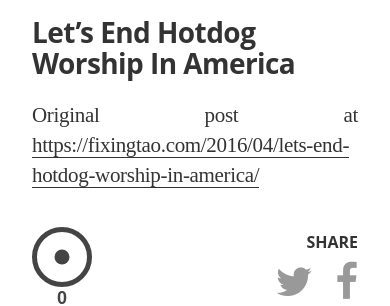
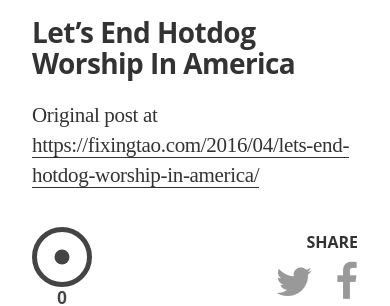
Before and after one commit to voteliquid/blog, a Jekyll site: the page built from _posts/2017-04-11-lets-end-hotdog-worship-in-america.md, in a window 390 px wide. Shown: the part 136-442 px from the top of the page. Built offline with Jekyll 4.4.1, drawn with Linux system fonts in a browser that asks for light colours; nearby versions of some CDN libraries; some web fonts are replaced.

Commit message:
Don't justify text on small screens

```diff
--- a/css/main.sass
+++ b/css/main.sass
@@ -353,6 +353,8 @@ body
       font-size: 21px
       line-height: 30px
       text-align: justify
+      @include respond-to(500)
+        text-align: left
     a
       color: #333
       text-decoration: none
```
